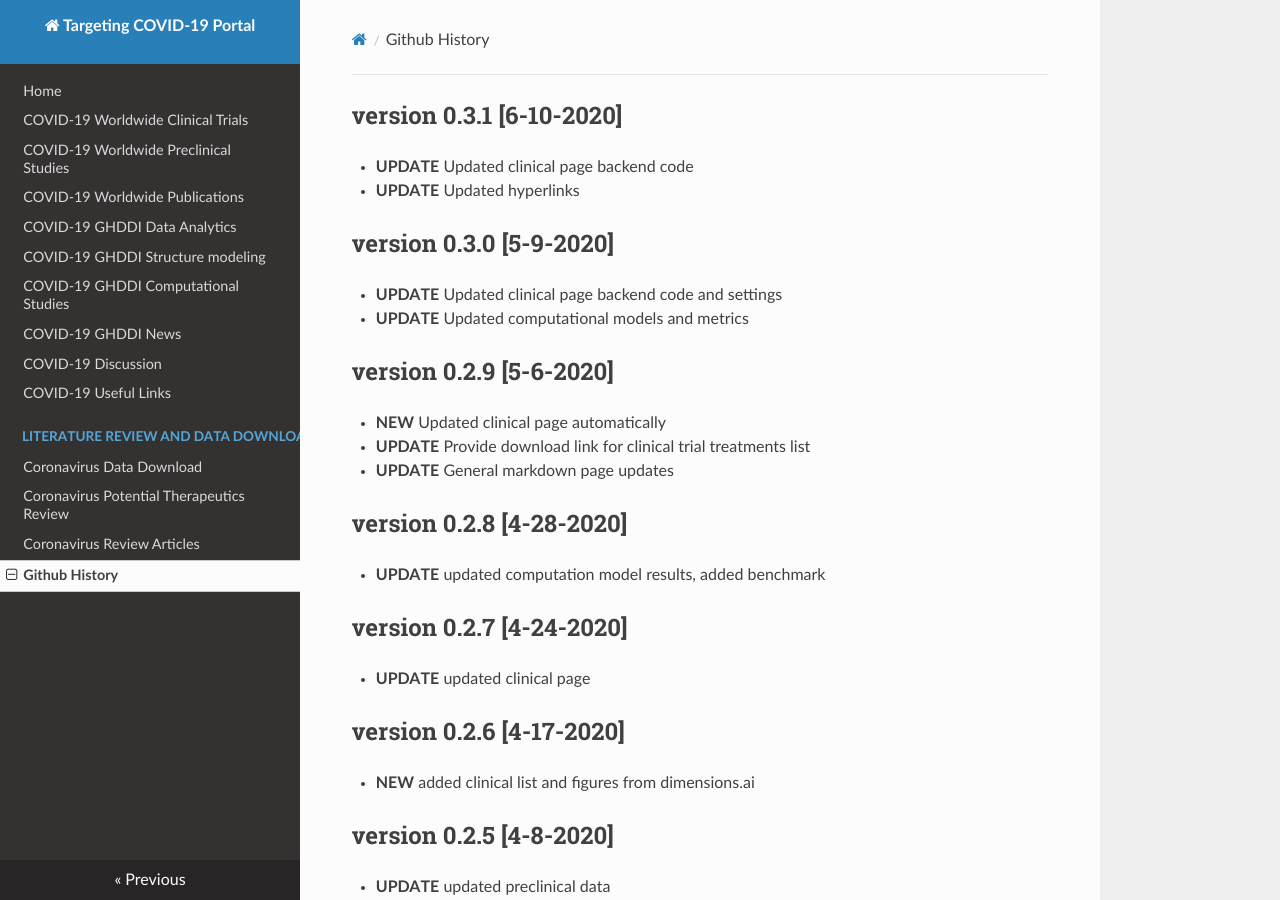
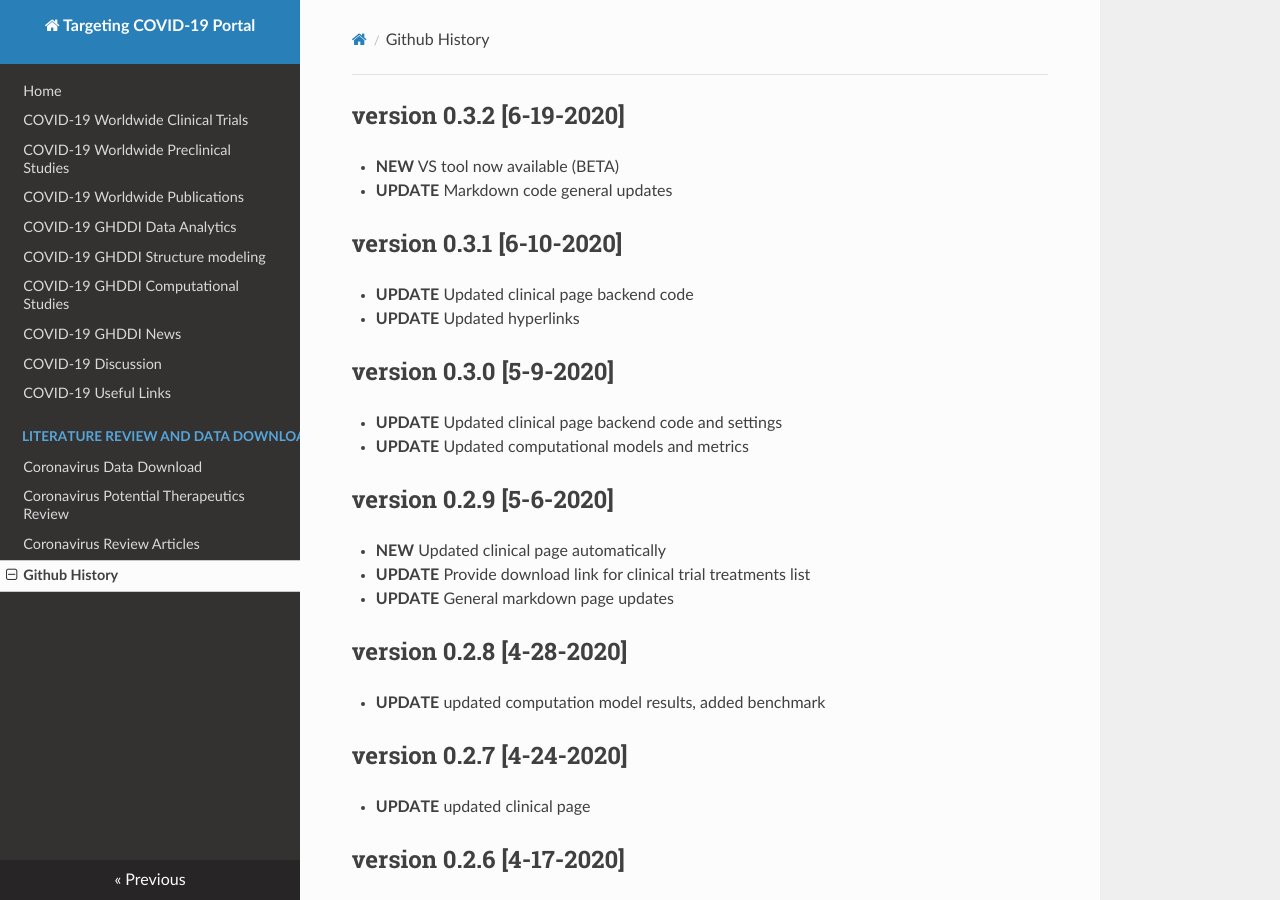
Before and after one commit to GHDDI-AILab/Targeting2019-nCoV, an MkDocs documentation site: the page built from docs/history.md, in a window 1280 px wide and 900 px high. Built offline with MkDocs 1.6.1, drawn with Linux system fonts in a browser that asks for light colours; nearby versions of some CDN libraries.

Commit message:
Update history.md

```diff
--- a/docs/history.md
+++ b/docs/history.md
@@ -1,3 +1,7 @@
+## version 0.3.2 [6-19-2020]
+* **NEW** VS tool now available (BETA)
+* **UPDATE** Markdown code general updates
+
 ## version 0.3.1 [6-10-2020]
 * **UPDATE** Updated clinical page backend code
 * **UPDATE** Updated hyperlinks
```
